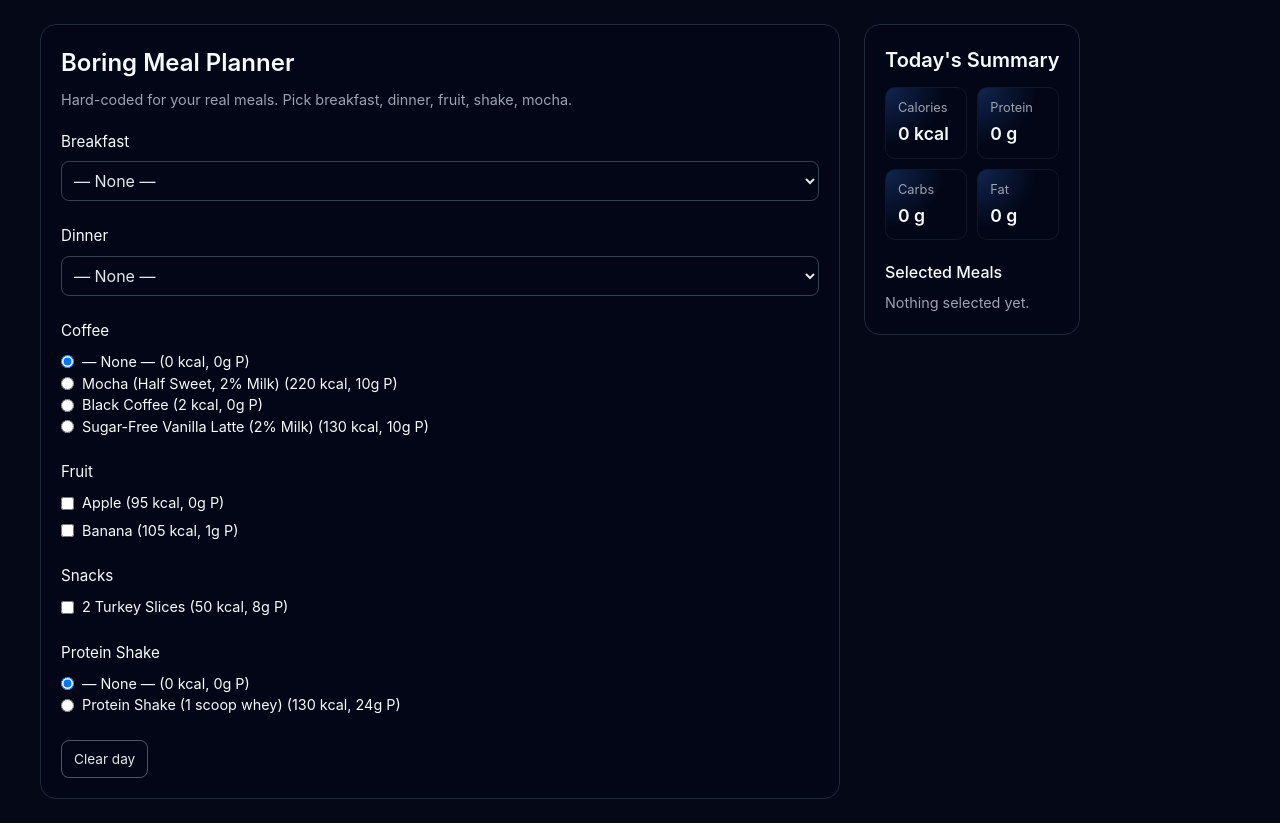
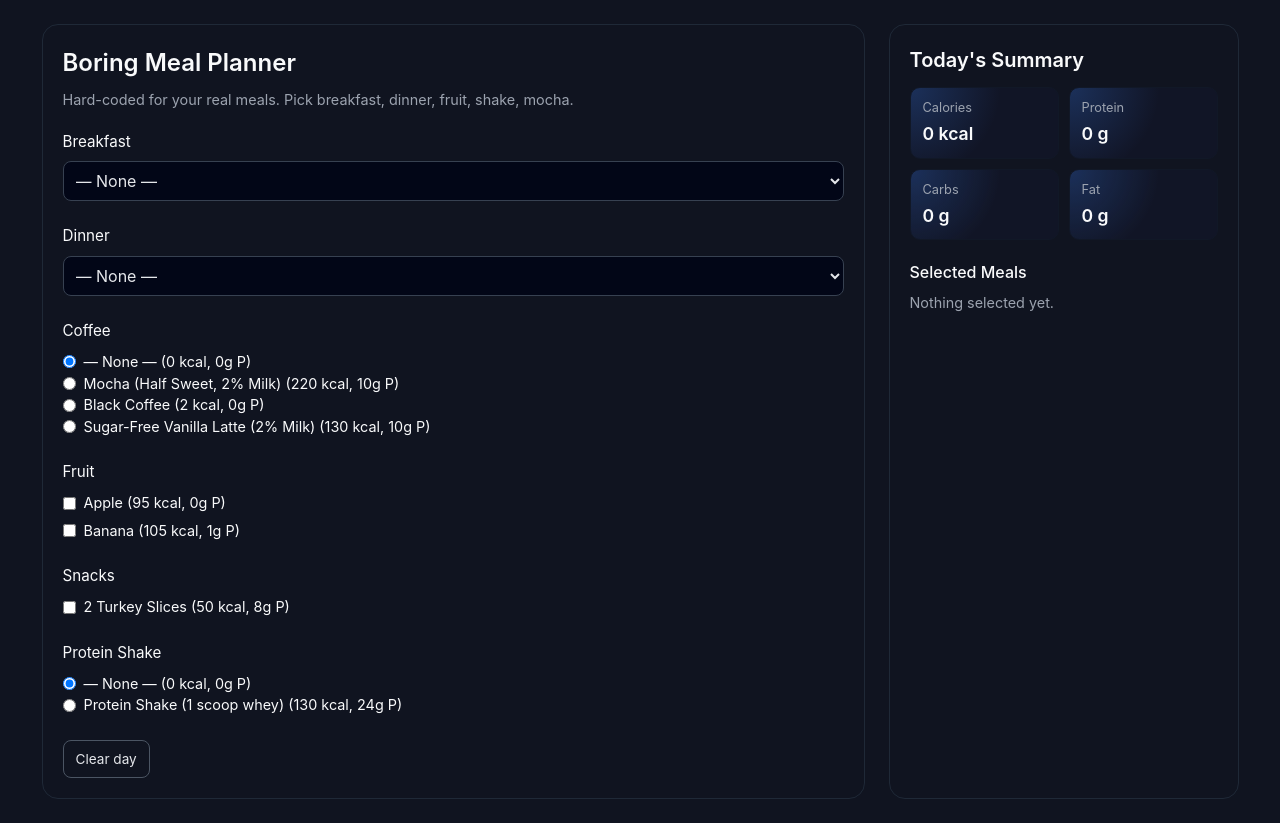
Before and after one commit to qusaifares/boring-meal-planner, a Next.js app: page / in a window 1280 px wide. Built offline with nearby package versions, Linux system fonts and the light colour scheme.

Commit message:
refactor: Fix layout

```diff
--- a/app/layout.tsx
+++ b/app/layout.tsx
@@ -1,3 +1,4 @@
+import { BACKGROUND } from "@/tokens/colors";
 import "./globals.css";
 import type { Metadata } from "next";
 
@@ -18,7 +19,7 @@ export default function RootLayout({
           margin: 0,
           fontFamily:
             "-apple-system, BlinkMacSystemFont, system-ui, -system-ui, sans-serif",
-          background: "#050816",
+          background: BACKGROUND,
           color: "#f9fafb",
         }}
       >
--- a/app/page.tsx
+++ b/app/page.tsx
@@ -9,6 +9,7 @@ import type { PlannerState } from "@/types/planner";
 import { Meal, MealCategory } from "@/types/Meal";
 import { CategorySection } from "@/components/CategorySection";
 import { StatTile } from "@/components/StatTile";
+import { SECTION_BACKGROUND, SELECTED_MEAL_BACKGROUND } from "@/tokens/colors";
 
 const STORAGE_KEY = "boring-meal-planner-v2";
 const PERSIST_WITH_LOCAL_STORAGE = false;
@@ -96,13 +97,15 @@ export default function HomePage() {
         display: "flex",
         justifyContent: "center",
         padding: "24px",
+        width: '100%',
+        margin: '0 auto',
       }}
     >
       <div
         style={{
-          width: "100%",
           maxWidth: "1200px",
           display: "flex",
+          alignItems: 'stretch',
           flexWrap: "wrap",
           gap: "24px",
         }}
@@ -111,11 +114,12 @@ export default function HomePage() {
         {/* Left Column */}
         <section
           style={{
-            background: "#020617",
+            background: SECTION_BACKGROUND,
             borderRadius: "16px",
             padding: "20px",
             border: "1px solid #1f2937",
-            maxWidth: 800,
+            minWidth: 500,
+            flexGrow: 1,
           }}
         >
           <h1 style={{ fontSize: "1.5rem", marginBottom: "8px", fontWeight: 600 }}>
@@ -170,12 +174,12 @@ export default function HomePage() {
         {/* Right Column */}
         <section
           style={{
-            background: "#020617",
+            background: SECTION_BACKGROUND,
             borderRadius: "16px",
             padding: "20px",
             border: "1px solid #1f2937",
-            alignSelf: "flex-start",
-            maxWidth: 350
+            width: 350,
+            flexGrow: 1,
           }}
         >
           <h2
@@ -231,7 +235,7 @@ export default function HomePage() {
                     style={{
                       padding: "8px 10px",
                       borderRadius: "8px",
-                      background: "#020617",
+                      background: SELECTED_MEAL_BACKGROUND,
                       border: "1px solid #111827",
                     }}
                   >
--- a/components/StatTile.tsx
+++ b/components/StatTile.tsx
@@ -1,3 +1,5 @@
+import { SELECTED_MEAL_BACKGROUND } from "@/tokens/colors";
+
 export type StatTileProps = {
   label: string;
   value: number;
@@ -12,7 +14,7 @@ export function StatTile({ label, value, suffix }: StatTileProps) {
         borderRadius: "10px",
         border: "1px solid #111827",
         background:
-          "radial-gradient(circle at top left, rgba(59,130,246,0.25), transparent 55%), #020617",
+          `radial-gradient(circle at top left, rgba(59,130,246,0.25), transparent 55%), ${SELECTED_MEAL_BACKGROUND}`,
       }}
     >
       <p
--- /dev/null
+++ b/tokens/colors.ts
@@ -0,0 +1,5 @@
+export const BACKGROUND = "#101420";
+
+export const SECTION_BACKGROUND = "#101420";
+
+export const SELECTED_MEAL_BACKGROUND = "#111526";
```
